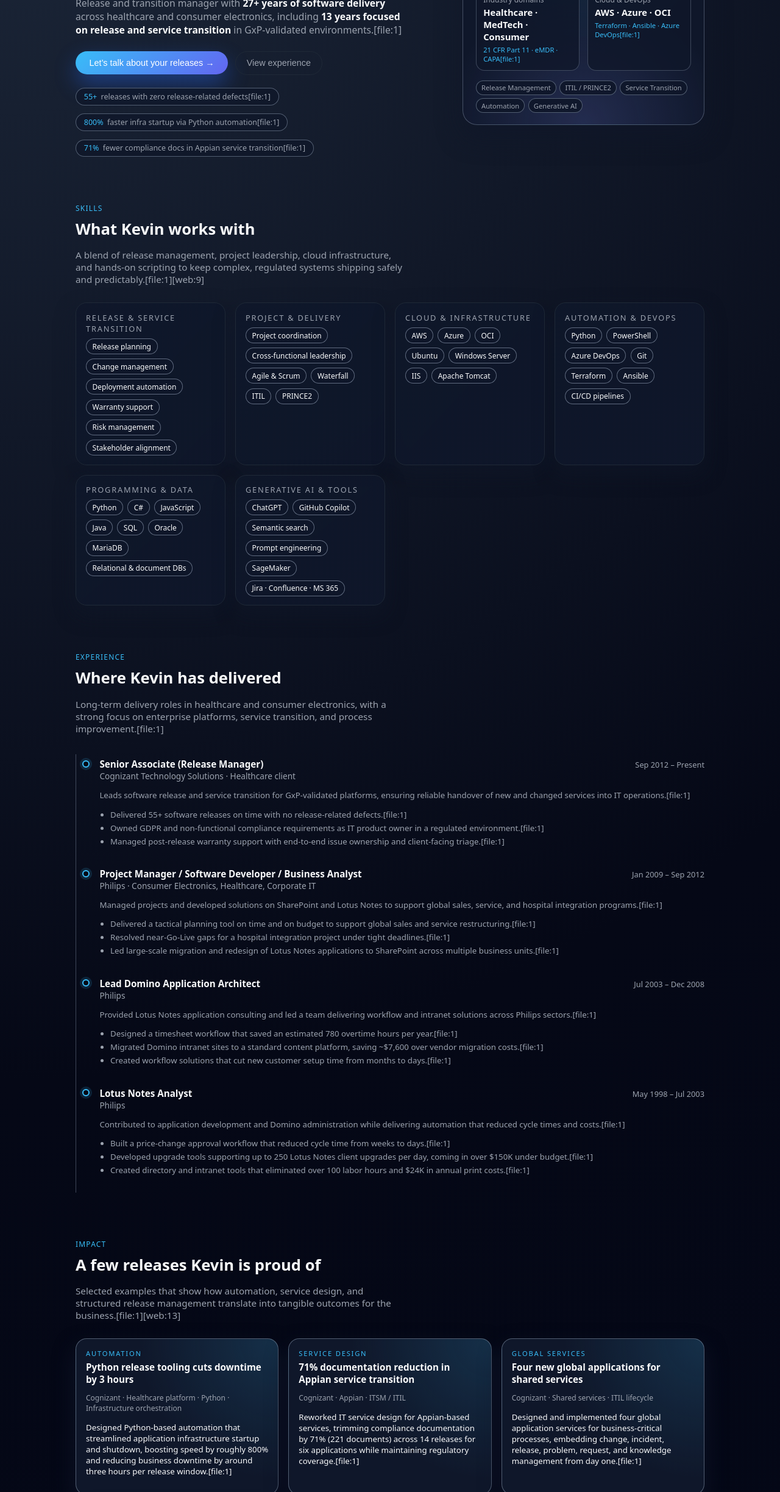
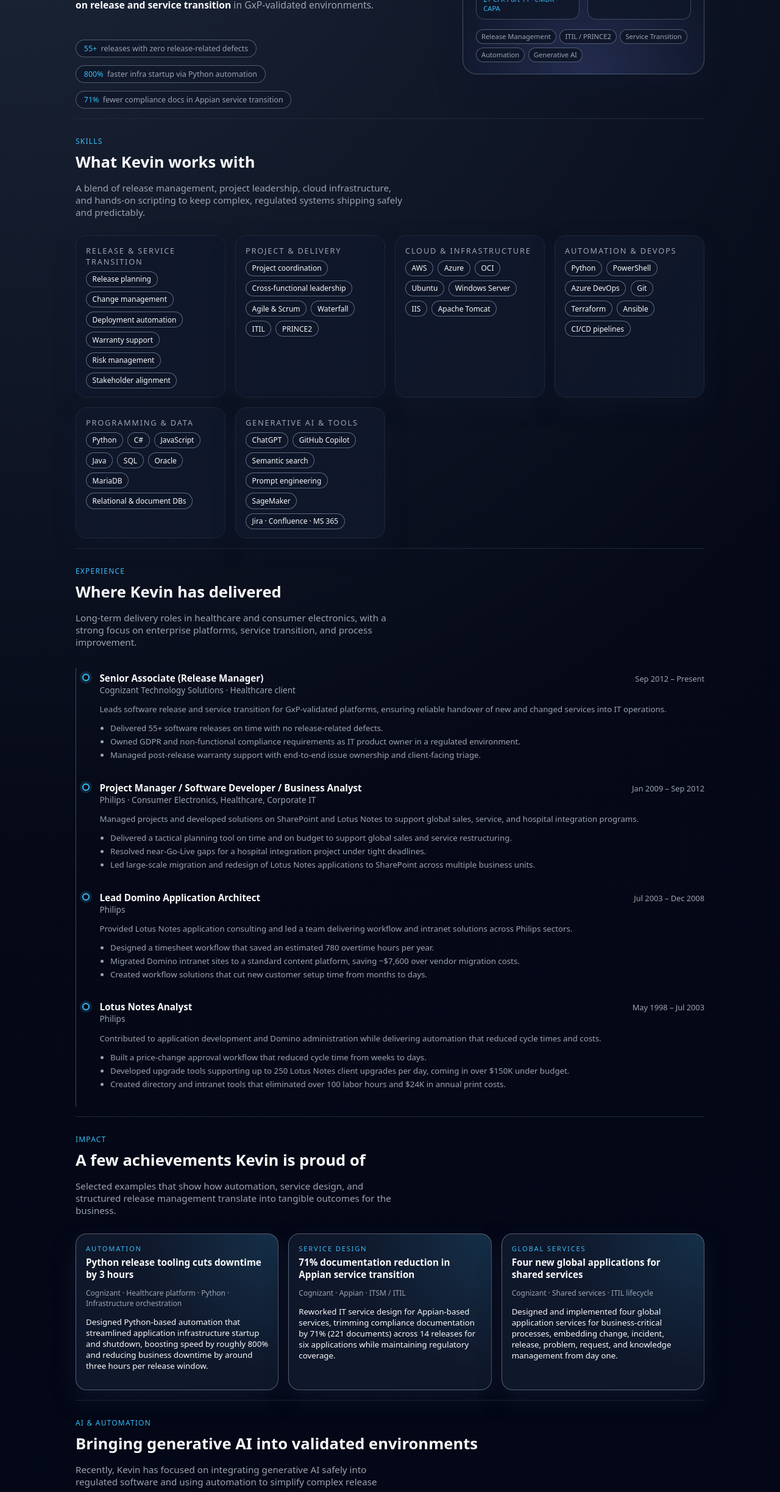
Before and after one commit to huddlesk/kevin-huddleston-portfolio, a plain HTML site: page index.html in a window 1280 px wide. Shown: the part 353-2800 px from the top of the page at 61% size. Drawn offline with Linux system fonts and the light colour scheme.

Commit message:
Refined layout and content

```diff
--- a/index.html
+++ b/index.html
@@ -158,7 +158,20 @@
 
     /* Sections */
     section {
-      padding: 4rem 0 0;
+      padding: 2rem 0 0;
+    }
+
+    /* Add a separator line between sections */
+    section + section {
+      border-top: 1px solid var(--border-subtle);
+      margin-top: 1rem;
+      padding-top: 1rem;
+    }
+
+    /* The hero section (#top) has its own padding via the .hero class.
+       Remove the generic section top padding to avoid double-padding. */
+    #top {
+      padding-top: 0;
     }
 
     h1, h2, h3 {
@@ -189,7 +202,7 @@
       display: grid;
       grid-template-columns: minmax(0, 3fr) minmax(0, 2fr);
       gap: 2.5rem;
-      padding-top: 3rem;
+      padding-top: 1.5rem;
       align-items: center;
     }
 
@@ -693,7 +706,7 @@
       }
 
       .hero {
-        padding-top: 2.3rem;
+        padding-top: 1.5rem;
       }
 
       .hero-card {
@@ -712,6 +725,11 @@
 
       section {
         padding-top: 3rem;
+      }
+
+      section + section {
+        margin-top: 1.5rem;
+        padding-top: 1.5rem;
       }
     }
   </style>
@@ -732,10 +750,12 @@
           <a href="#contact">Contact</a>
         </div>
       </nav>
+      <!-- Theme toggle
       <button class="theme-toggle" id="themeToggle" type="button" aria-label="Toggle theme">
         <span>Theme</span>
         <span aria-hidden="true">⭑</span>
       </button>
+      -->
     </div>
   </header>
 
@@ -746,12 +766,13 @@
         <div>
           <p class="hero-title-line">Release & Transition Manager · DevOps-minded Leader</p>
           <h1 id="hero-title" class="hero-heading">
-            Shipping <span class="hero-accent">regulated software</span> with confidence.
+            Shipping <span class="hero-accent">software in regulated environments</span> with confidence.
           </h1>
           <p class="hero-summary">
-            Release and transition manager with <strong>27+ years of software delivery</strong> across healthcare and consumer electronics, including <strong>13 years focused on release and service transition</strong> in GxP-validated environments.[file:1]
+            Release and transition manager with <strong>27+ years of software delivery</strong> across healthcare and consumer electronics, including <strong>13 years focused on release and service transition</strong> in GxP-validated environments.
           </p>
           <div class="hero-actions">
+            <!--
             <a href="#contact">
               <button class="btn-primary" type="button">
                 Let’s talk about your releases →
@@ -762,16 +783,17 @@
                 View experience
               </button>
             </a>
+            -->
           </div>
           <div class="hero-meta">
             <div class="hero-chip">
-              <span>55+</span> releases with zero release-related defects[file:1]
+              <span>55+</span> releases with zero release-related defects
             </div>
             <div class="hero-chip">
-              <span>800%</span> faster infra startup via Python automation[file:1]
+              <span>800%</span> faster infra startup via Python automation
             </div>
             <div class="hero-chip">
-              <span>71%</span> fewer compliance docs in Appian service transition[file:1]
+              <span>71%</span> fewer compliance docs in Appian service transition
             </div>
           </div>
         </div>
@@ -793,12 +815,12 @@
             <div class="metric-card">
               <div class="metric-label">Industry domains</div>
               <div class="metric-value">Healthcare · MedTech · Consumer</div>
-              <div class="metric-tag">21 CFR Part 11 · eMDR · CAPA[file:1]</div>
+              <div class="metric-tag">21 CFR Part 11 · eMDR · CAPA</div>
             </div>
             <div class="metric-card">
               <div class="metric-label">Cloud & DevOps</div>
               <div class="metric-value">AWS · Azure · OCI</div>
-              <div class="metric-tag">Terraform · Ansible · Azure DevOps[file:1]</div>
+              <div class="metric-tag">Terraform · Ansible · Azure DevOps</div>
             </div>
           </div>
           <div class="hero-tags" aria-label="Key capabilities">
@@ -817,7 +839,7 @@
       <p class="section-label">Skills</p>
       <h2 id="skills-title" class="section-title">What Kevin works with</h2>
       <p class="section-subtitle">
-        A blend of release management, project leadership, cloud infrastructure, and hands-on scripting to keep complex, regulated systems shipping safely and predictably.[file:1][web:9]
+        A blend of release management, project leadership, cloud infrastructure, and hands-on scripting to keep complex, regulated systems shipping safely and predictably.
       </p>
 
       <div class="skills-grid">
@@ -904,7 +926,7 @@
       <p class="section-label">Experience</p>
       <h2 id="experience-title" class="section-title">Where Kevin has delivered</h2>
       <p class="section-subtitle">
-        Long-term delivery roles in healthcare and consumer electronics, with a strong focus on enterprise platforms, service transition, and process improvement.[file:1]
+        Long-term delivery roles in healthcare and consumer electronics, with a strong focus on enterprise platforms, service transition, and process improvement.
       </p>
 
       <div class="timeline">
@@ -919,12 +941,12 @@
           </div>
           <div class="timeline-body">
             <p>
-              Leads software release and service transition for GxP-validated platforms, ensuring reliable handover of new and changed services into IT operations.[file:1]
+              Leads software release and service transition for GxP-validated platforms, ensuring reliable handover of new and changed services into IT operations.
             </p>
             <ul class="timeline-list">
-              <li>Delivered 55+ software releases on time with no release-related defects.[file:1]</li>
-              <li>Owned GDPR and non-functional compliance requirements as IT product owner in a regulated environment.[file:1]</li>
-              <li>Managed post-release warranty support with end-to-end issue ownership and client-facing triage.[file:1]</li>
+              <li>Delivered 55+ software releases on time with no release-related defects.</li>
+              <li>Owned GDPR and non-functional compliance requirements as IT product owner in a regulated environment.</li>
+              <li>Managed post-release warranty support with end-to-end issue ownership and client-facing triage.</li>
             </ul>
           </div>
         </article>
@@ -940,12 +962,12 @@
           </div>
           <div class="timeline-body">
             <p>
-              Managed projects and developed solutions on SharePoint and Lotus Notes to support global sales, service, and hospital integration programs.[file:1]
+              Managed projects and developed solutions on SharePoint and Lotus Notes to support global sales, service, and hospital integration programs.
             </p>
             <ul class="timeline-list">
-              <li>Delivered a tactical planning tool on time and on budget to support global sales and service restructuring.[file:1]</li>
-              <li>Resolved near-Go-Live gaps for a hospital integration project under tight deadlines.[file:1]</li>
-              <li>Led large-scale migration and redesign of Lotus Notes applications to SharePoint across multiple business units.[file:1]</li>
+              <li>Delivered a tactical planning tool on time and on budget to support global sales and service restructuring.</li>
+              <li>Resolved near-Go-Live gaps for a hospital integration project under tight deadlines.</li>
+              <li>Led large-scale migration and redesign of Lotus Notes applications to SharePoint across multiple business units.</li>
             </ul>
           </div>
         </article>
@@ -961,12 +983,12 @@
           </div>
           <div class="timeline-body">
             <p>
-              Provided Lotus Notes application consulting and led a team delivering workflow and intranet solutions across Philips sectors.[file:1]
+              Provided Lotus Notes application consulting and led a team delivering workflow and intranet solutions across Philips sectors.
             </p>
             <ul class="timeline-list">
-              <li>Designed a timesheet workflow that saved an estimated 780 overtime hours per year.[file:1]</li>
-              <li>Migrated Domino intranet sites to a standard content platform, saving ~$7,600 over vendor migration costs.[file:1]</li>
-              <li>Created workflow solutions that cut new customer setup time from months to days.[file:1]</li>
+              <li>Designed a timesheet workflow that saved an estimated 780 overtime hours per year.</li>
+              <li>Migrated Domino intranet sites to a standard content platform, saving ~$7,600 over vendor migration costs.</li>
+              <li>Created workflow solutions that cut new customer setup time from months to days.</li>
             </ul>
           </div>
         </article>
@@ -982,12 +1004,12 @@
           </div>
           <div class="timeline-body">
             <p>
-              Contributed to application development and Domino administration while delivering automation that reduced cycle times and costs.[file:1]
+              Contributed to application development and Domino administration while delivering automation that reduced cycle times and costs.
             </p>
             <ul class="timeline-list">
-              <li>Built a price-change approval workflow that reduced cycle time from weeks to days.[file:1]</li>
-              <li>Developed upgrade tools supporting up to 250 Lotus Notes client upgrades per day, coming in over $150K under budget.[file:1]</li>
-              <li>Created directory and intranet tools that eliminated over 100 labor hours and $24K in annual print costs.[file:1]</li>
+              <li>Built a price-change approval workflow that reduced cycle time from weeks to days.</li>
+              <li>Developed upgrade tools supporting up to 250 Lotus Notes client upgrades per day, coming in over $150K under budget.</li>
+              <li>Created directory and intranet tools that eliminated over 100 labor hours and $24K in annual print costs.</li>
             </ul>
           </div>
         </article>
@@ -997,9 +1019,9 @@
     <!-- Impact / Case Studies -->
     <section id="impact" aria-labelledby="impact-title">
       <p class="section-label">Impact</p>
-      <h2 id="impact-title" class="section-title">A few releases Kevin is proud of</h2>
+      <h2 id="impact-title" class="section-title">A few achievements Kevin is proud of</h2>
       <p class="section-subtitle">
-        Selected examples that show how automation, service design, and structured release management translate into tangible outcomes for the business.[file:1][web:13]
+        Selected examples that show how automation, service design, and structured release management translate into tangible outcomes for the business.
       </p>
 
       <div class="cards-grid">
@@ -1008,7 +1030,7 @@
           <h3 class="impact-title">Python release tooling cuts downtime by 3 hours</h3>
           <p class="impact-meta">Cognizant · Healthcare platform · Python · Infrastructure orchestration</p>
           <p>
-            Designed Python-based automation that streamlined application infrastructure startup and shutdown, boosting speed by roughly 800% and reducing business downtime by around three hours per release window.[file:1]
+            Designed Python-based automation that streamlined application infrastructure startup and shutdown, boosting speed by roughly 800% and reducing business downtime by around three hours per release window.
           </p>
         </article>
 
@@ -1017,7 +1039,7 @@
           <h3 class="impact-title">71% documentation reduction in Appian service transition</h3>
           <p class="impact-meta">Cognizant · Appian · ITSM / ITIL</p>
           <p>
-            Reworked IT service design for Appian-based services, trimming compliance documentation by 71% (221 documents) across 14 releases for six applications while maintaining regulatory coverage.[file:1]
+            Reworked IT service design for Appian-based services, trimming compliance documentation by 71% (221 documents) across 14 releases for six applications while maintaining regulatory coverage.
           </p>
         </article>
 
@@ -1026,18 +1048,19 @@
           <h3 class="impact-title">Four new global applications for shared services</h3>
           <p class="impact-meta">Cognizant · Shared services · ITIL lifecycle</p>
           <p>
-            Designed and implemented four global application services for business-critical processes, embedding change, incident, release, problem, request, and knowledge management from day one.[file:1]
+            Designed and implemented four global application services for business-critical processes, embedding change, incident, release, problem, request, and knowledge management from day one.
           </p>
         </article>
-
+        <!--
         <article class="impact-card">
           <div class="impact-tag">Workflow</div>
           <h3 class="impact-title">Timesheet workflow saves 780 overtime hours annually</h3>
           <p class="impact-meta">Philips · Payroll · Lotus Notes</p>
           <p>
-            Delivered a bi-weekly timesheet workflow two months ahead of schedule, reducing payroll processing effort by an estimated 780 overtime hours per year.[file:1]
+            Delivered a bi-weekly timesheet workflow two months ahead of schedule, reducing payroll processing effort by an estimated 780 overtime hours per year.
           </p>
         </article>
+      -->
       </div>
     </section>
 
@@ -1046,16 +1069,16 @@
       <p class="section-label">AI & Automation</p>
       <h2 id="ai-title" class="section-title">Bringing generative AI into validated environments</h2>
       <p class="section-subtitle">
-        Recently, Kevin has focused on integrating generative AI safely into regulated software and using automation to simplify complex release processes.[file:1][web:13]
+        Recently, Kevin has focused on integrating generative AI safely into regulated software and using automation to simplify complex release processes.
       </p>
 
       <div class="ai-section">
         <div>
           <p class="ai-note">
-            At a healthcare client, Kevin created a proof of concept, early prototype, and validation approach for the first generative AI solution approved within a validated software package.[file:1]
+            At a healthcare client, Kevin created a proof of concept, early prototype, and validation approach for the first generative AI solution approved within a validated software package.
           </p>
           <p class="ai-note">
-            This work balanced innovation with regulatory expectations, covering traceability, risk controls, and documentation to make AI adoption acceptable to quality and compliance stakeholders.[file:1][web:17]
+            This work balanced innovation with regulatory expectations, covering traceability, risk controls, and documentation to make AI adoption acceptable to quality and compliance stakeholders.
           </p>
           <div class="ai-chip-row">
             <span class="ai-chip">Use cases & requirements</span>
@@ -1066,7 +1089,7 @@
         </div>
         <div>
           <p class="ai-note">
-            Kevin also uses tools like ChatGPT, GitHub Copilot, semantic search, and cloud platforms such as Azure and SageMaker to accelerate analysis, automation, and documentation while respecting quality system requirements.[file:1][web:3]
+            Kevin also uses tools like ChatGPT, GitHub Copilot, semantic search, and cloud platforms such as Azure and SageMaker to accelerate analysis, automation, and documentation while respecting quality system requirements.
           </p>
           <div class="ai-chip-row">
             <span class="ai-chip">ChatGPT</span>
@@ -1084,7 +1107,7 @@
       <p class="section-label">Credentials</p>
       <h2 id="credentials-title" class="section-title">Certifications & education</h2>
       <p class="section-subtitle">
-        A mix of project, service, and cloud foundations supports Kevin’s hands-on experience as a release and transition manager.[file:1]
+        A mix of project, service, and cloud foundations supports Kevin’s hands-on experience as a release and transition manager.
       </p>
 
       <div class="cert-grid">
@@ -1116,19 +1139,17 @@
       <p class="section-label">Contact</p>
       <h2 id="contact-title" class="section-title">Let’s talk about your next release</h2>
       <p class="section-subtitle">
-        Whether it is stabilizing a release train, transitioning a new service, or exploring AI in a regulated environment, Kevin is open to discussing how he can help.[file:1][web:16]
+        Whether it is stabilizing a release train, transitioning a new service, or exploring AI in a regulated environment, Kevin is open to discussing how he can help.
       </p>
 
       <div class="contact-grid">
         <div class="contact-info">
           <p><strong>Location:</strong> Knoxville, Tennessee, USA</p>
           <p><strong>Email:</strong> <a href="mailto:kevin.p.huddleston@gmail.com">kevin.p.huddleston@gmail.com</a></p>
-          <p><strong>LinkedIn:</strong> <a href="https://www.linkedin.com" target="_blank" rel="noreferrer">View profile</a></p>
-          <p class="form-note">
-            This form is a simple front-end demonstration. Wire it to your email provider or an API to make it fully functional, and always respect privacy and accessibility best practices.[web:8][web:11]
-          </p>
+          <p><strong>LinkedIn:</strong> <a href="https://www.linkedin.com/in/kevin-huddleston-57b89039a/" target="_blank" rel="noreferrer">View profile</a></p>
+
         </div>
-
+        <!--
         <form aria-label="Contact form">
           <div class="form-row">
             <div>
@@ -1152,6 +1173,7 @@
             Send message
           </button>
         </form>
+      -->
       </div>
     </section>
 
```
